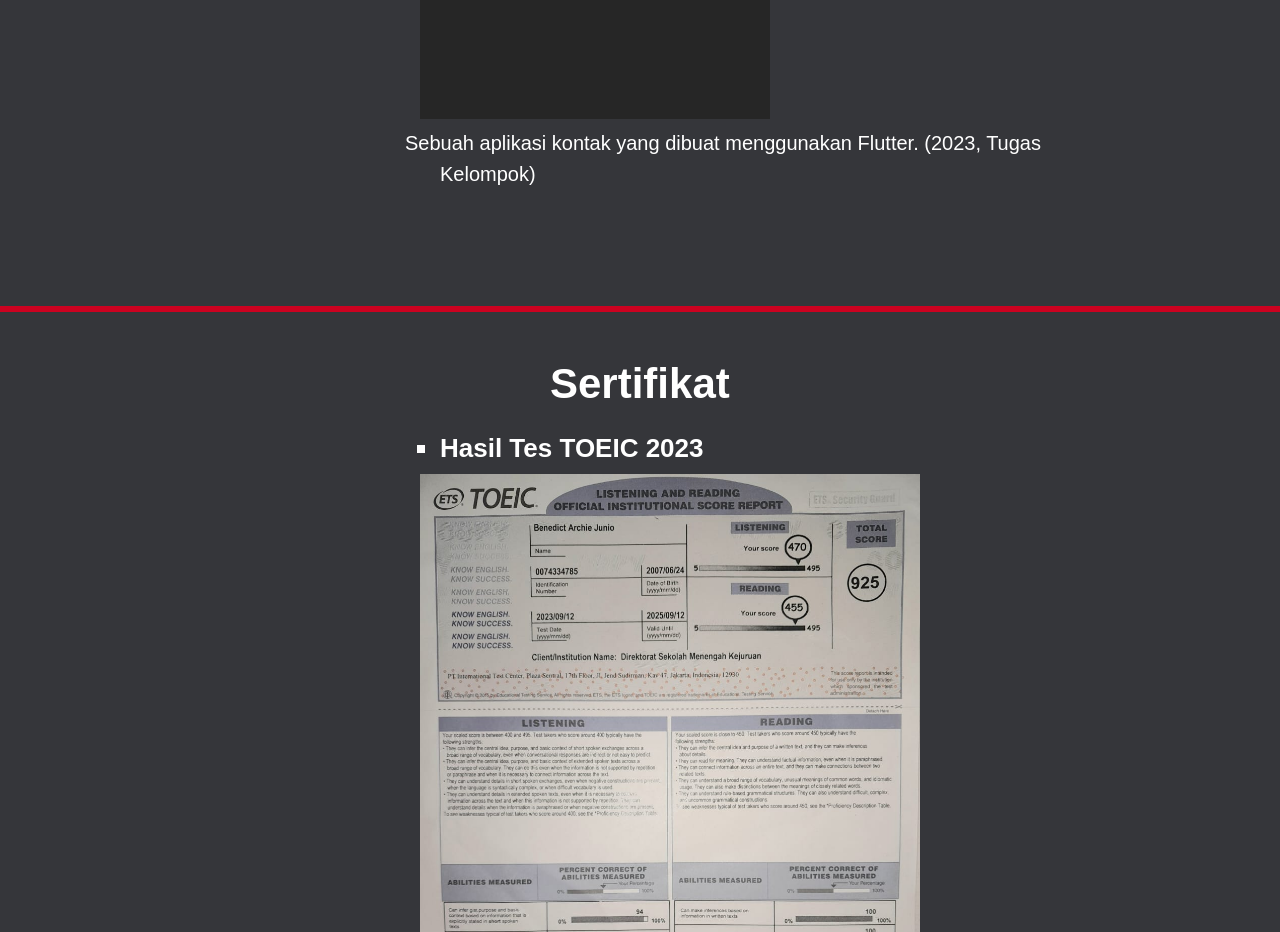
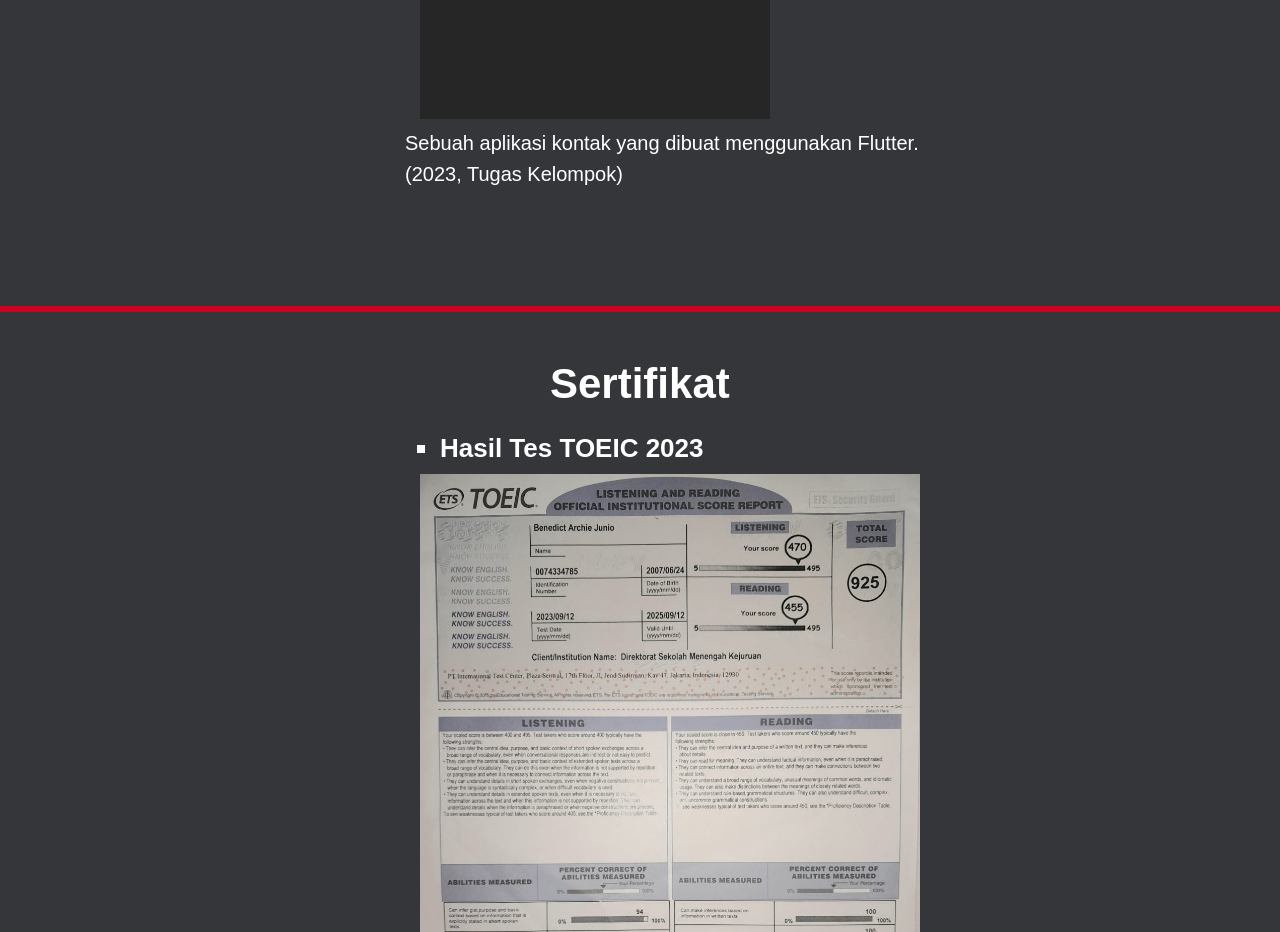
Before and after one commit to Archie1GitHub/portfolio, a plain HTML site: page id/index.html in a window 1280 px wide. Shown: the part 2700-3632 px from the top of the page. Drawn offline with Linux system fonts and the light colour scheme.

Commit message:
Update index.html

```diff
--- a/id/index.html
+++ b/id/index.html
@@ -93,7 +93,9 @@
                 <h4>Cirle</h4>
                 <img src="../images/circle.png" style="width: 50%;" alt="circle">
                 <br>
-                <span class="description">Sebuah aplikasi kontak yang dibuat menggunakan Flutter. (2023, Tugas Kelompok)</span>
+                <span class="description">Sebuah aplikasi kontak yang dibuat menggunakan Flutter.</span>
+                <br>
+                <span class="description">(2023, Tugas Kelompok)</span>
             </li>
         </ul>
     </div>
```
